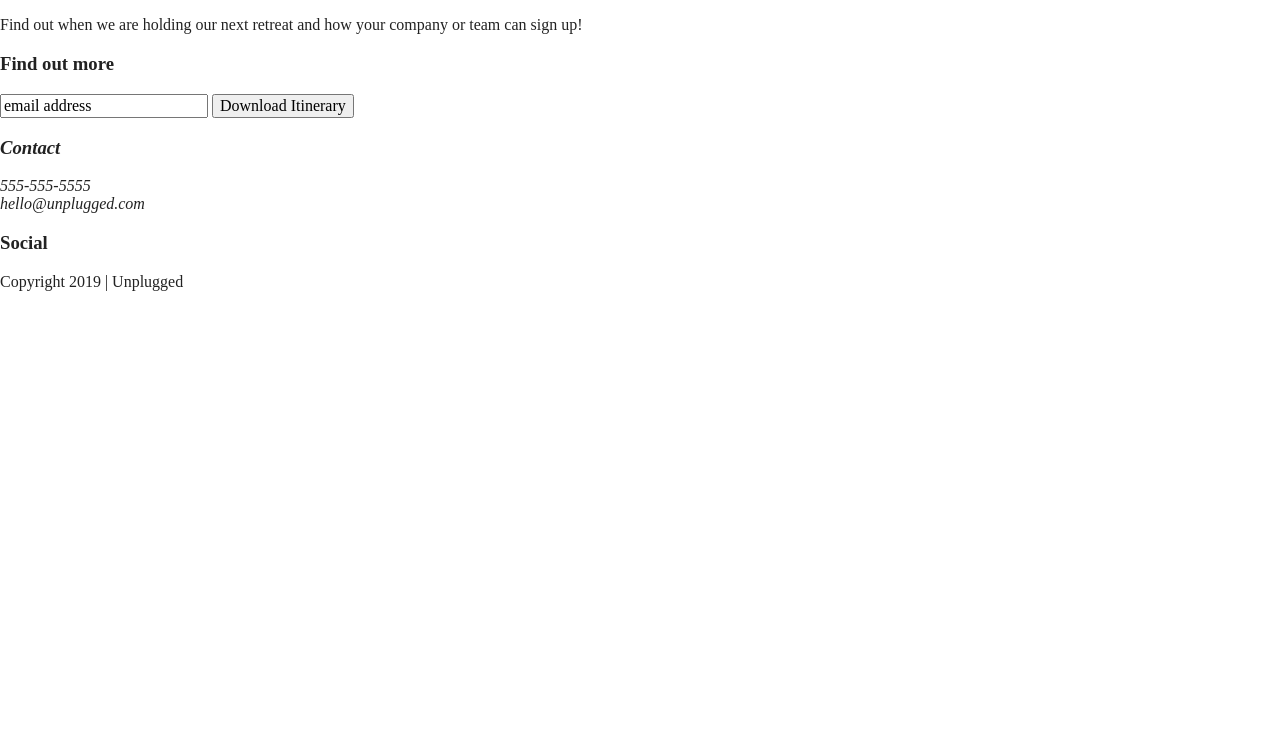
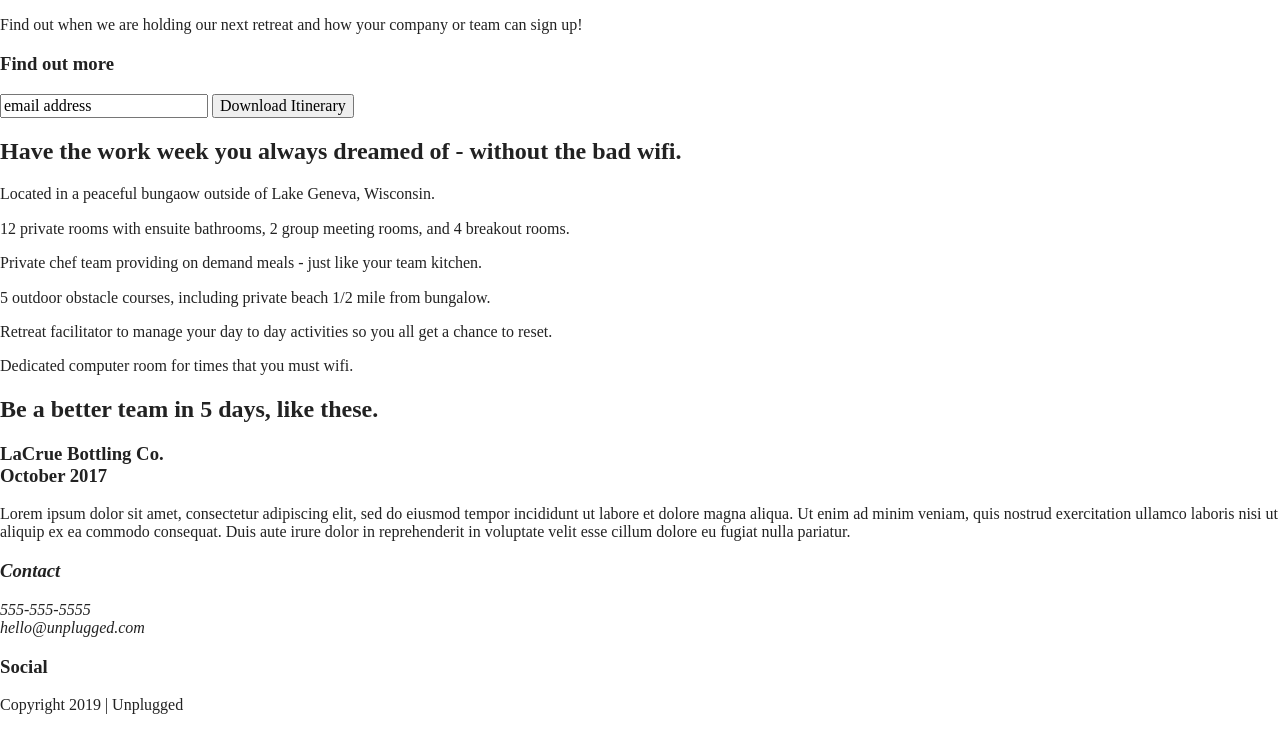
Before and after one commit to sblahov/unplugged-retreat-project, a website built with Parcel: page index.html in a window 1280 px wide. Shown: the part 176-907 px from the top of the page. Before the commit the page ends 800 px from the top, so only its background shows below. Built offline with nearby package versions, Linux system fonts and the light colour scheme.

Commit message:
Added rest of homepage content

```diff
--- a/index.html
+++ b/index.html
@@ -48,13 +48,58 @@
   </section>
 
   <aside>
-    <h3>Want to join the next retreat?</h3>
-    <p>Find out when we are holding our next retreat and how your company or team can sign up!</p>
-    <h3>Find out more</h3>
+    <div class="content-wrapper">
+      <h3>Want to join the next retreat?</h3>
+      <p>Find out when we are holding our next retreat and how your company or team can sign up!</p>
+      <h3>Find out more</h3>
 
-    <input type="text" name="name" value="email address">
-    <input type="button" value="Download Itinerary">
+      <input type="text" name="name" value="email address">
+      <input type="button" value="Download Itinerary">
+    </div>
   </aside>
+
+  <section class="features">
+    <div class="content-wrapper">
+      <h2>Have the work week you always dreamed of - without the bad wifi.</h2>
+      <article>
+        <p class="fontawesome-icon"></p>
+        <p class="features-item-description">Located in a peaceful bungaow outside of Lake Geneva, Wisconsin.</p>
+      </article>
+      <article>
+        <p class="fontawesome-icon"></p>
+        <p class="features-item-description">12 private rooms with ensuite bathrooms, 2 group meeting rooms, and 4 breakout rooms.</p>
+      </article>
+      <article>
+        <p class=fontawesome-icon></p>
+        <p class="features-item-description">Private chef team providing on demand meals - just like your team kitchen.</p>
+      </article>
+      <article>
+        <p class="fontawesome-icon"></p>
+        <p class="features-item-description">5 outdoor obstacle courses, including private beach 1/2 mile from bungalow.</p>
+      </article>
+      <article>
+        <p class="fontawesome-icon"></p>
+        <p class="features-item-description">Retreat facilitator to manage your day to day activities so you all get a chance to reset.</p>
+      </article>
+      <article>
+        <p class="fontawesome-icon"></p>
+        <p class="features-item-description">Dedicated computer room for times that you must wifi.</p>
+      </article>
+    </div>
+  </section>
+
+  <section class="reviews">
+    <div class="content-wrapper">
+      <h2>Be a better team in 5 days, like these.</h2>
+      <article>
+        <p class="lacrue-placeholder"></p>
+        <div class="testimonial">
+          <h3>LaCrue Bottling Co.<br>October 2017</h3>
+          <p>Lorem ipsum dolor sit amet, consectetur adipiscing elit, sed do eiusmod tempor incididunt ut labore et dolore magna aliqua. Ut enim ad minim veniam, quis nostrud exercitation ullamco laboris nisi ut aliquip ex ea commodo consequat. Duis aute irure dolor in reprehenderit in voluptate velit esse cillum dolore eu fugiat nulla pariatur.</p>
+        </div>
+      </article>
+    </div>
+  </section>
 
 </main>
 
```
